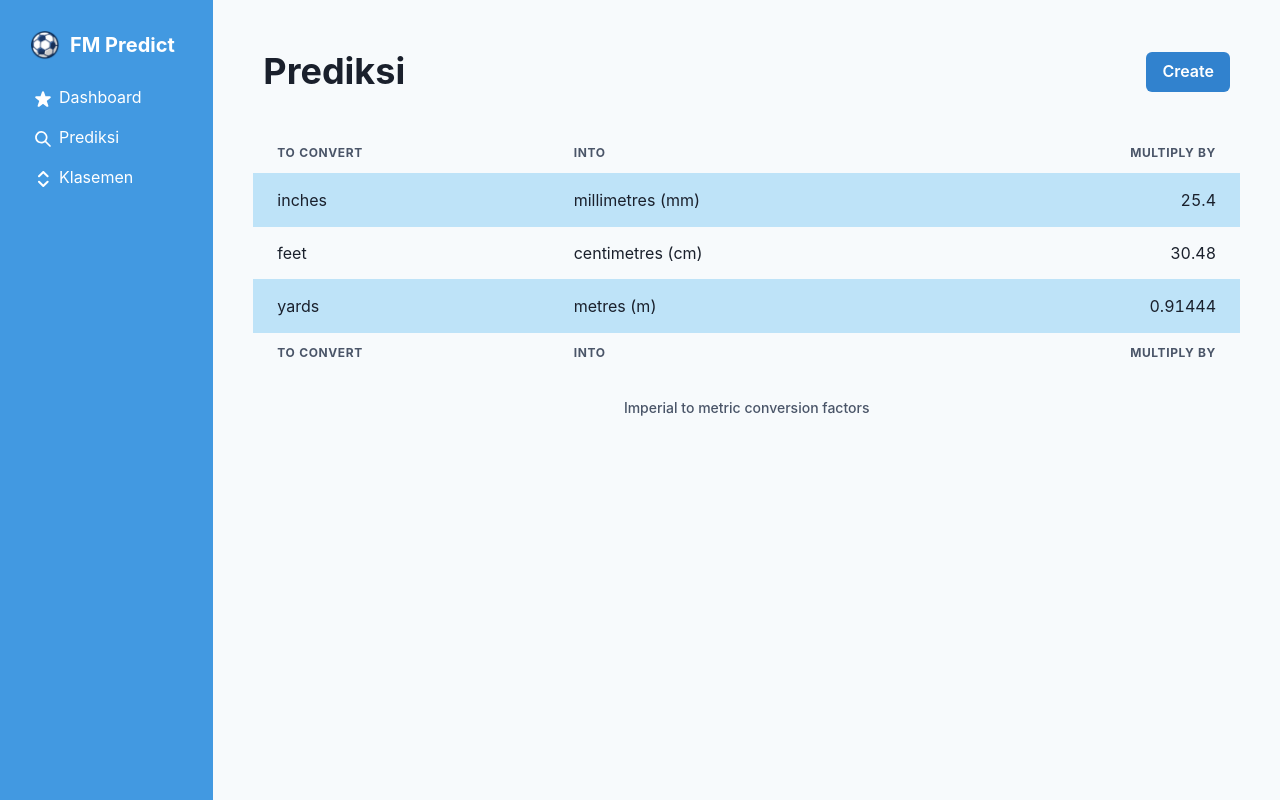
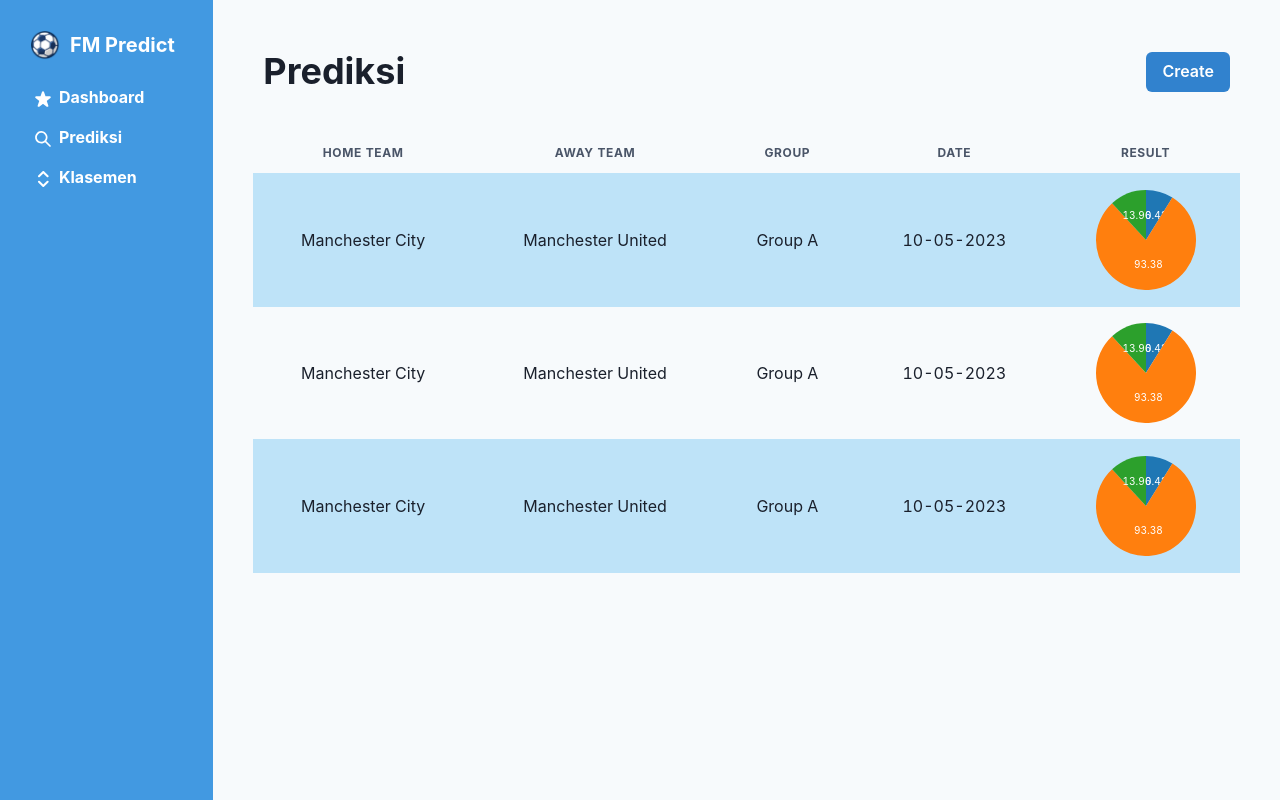
Before and after one commit to wikanadnyana/football-prediction-da-project, a React (Vite) app: page /ramal in a window 1280 px wide. Built offline with nearby package versions, Linux system fonts and the light colour scheme.

Commit message:
[FIX] prediksi pages

```diff
--- /dev/null
+++ b/src/components/PieChart.jsx
@@ -0,0 +1,64 @@
+import React, { useEffect, useRef } from "react";
+import * as d3 from "d3";
+import { Flex } from "@chakra-ui/react";
+
+export const PieChart = (props) => {
+    const styles = {
+        textAlign: "center",
+    };
+    const ref = useRef(null);
+    const createPie = d3
+        .pie()
+        .value((d) => d.value)
+        .sort(null);
+    const createArc = d3
+        .arc()
+        .innerRadius(props.innerRadius)
+        .outerRadius(props.outerRadius);
+    const colors = d3.scaleOrdinal(d3.schemeCategory10);
+    const format = d3.format(".2f");
+
+    useEffect(() => {
+        const data = createPie(props.data);
+        const group = d3.select(ref.current);
+        const groupWithData = group.selectAll("g.arc").data(data);
+
+        groupWithData.exit().remove();
+
+        const groupWithUpdate = groupWithData
+            .enter()
+            .append("g")
+            .attr("class", "arc");
+
+        const path = groupWithUpdate
+            .append("path")
+            .merge(groupWithData.select("path.arc"));
+
+        path.attr("class", "arc")
+            .attr("d", createArc)
+            .attr("fill", (d, i) => colors(i));
+        // .attr("transform", "translate(40,40)");
+
+        const text = groupWithUpdate
+            .append("text")
+            .merge(groupWithData.select("text"));
+
+        text.attr("text-anchor", "middle")
+            .attr("alignment-baseline", "middle")
+            .attr("transform", (d) => `translate(${createArc.centroid(d)})`)
+            .style("fill", "white")
+            .style("font-size", 10)
+            .text((d) => format(d.value));
+    }, [props.data]);
+
+    return (
+        <Flex justifyContent="center">
+            <svg width={props.width} height={props.height}>
+                <g
+                    ref={ref}
+                    transform={`translate(${props.outerRadius} ${props.outerRadius})`}
+                />
+            </svg>
+        </Flex>
+    );
+};
--- a/src/components/Sidebar.jsx
+++ b/src/components/Sidebar.jsx
@@ -1,24 +1,55 @@
 import { List, ListItem, ListIcon } from "@chakra-ui/react";
 import { NavLink } from "react-router-dom";
 import { StarIcon, SearchIcon, ArrowUpDownIcon } from "@chakra-ui/icons";
+import { useState } from "react";
 
 export const Sidebar = () => {
+    const [activeLink, setActiveLink] = useState(null);
+
+    const handleLinkClick = (index) => {
+        setActiveLink(index);
+    };
+
+    const linkStyles = {
+        color: "white",
+        fontSize: "1em",
+        spacing: 4,
+        p: "5px",
+        fontWeight: "bold",
+    };
+
+    const activeLinkStyles = {
+        color: "#165a72",
+    };
+
     return (
-        <List color="white" fontSize="1em" spacing={4} p="5px">
+        <List {...linkStyles}>
             <ListItem>
-                <NavLink to="/">
+                <NavLink
+                    to="/"
+                    onClick={() => handleLinkClick(0)}
+                    style={activeLink === 0 ? activeLinkStyles : {}}
+                >
                     <ListIcon as={StarIcon} color="white" />
                     Dashboard
                 </NavLink>
             </ListItem>
             <ListItem>
-                <NavLink to="ramal">
+                <NavLink
+                    to="ramal"
+                    onClick={() => handleLinkClick(1)}
+                    style={activeLink === 1 ? activeLinkStyles : {}}
+                >
                     <ListIcon as={SearchIcon} color="white" />
                     Prediksi
                 </NavLink>
             </ListItem>
             <ListItem>
-                <NavLink to="klasemen">
+                <NavLink
+                    to="klasemen"
+                    onClick={() => handleLinkClick(2)}
+                    style={activeLink === 2 ? activeLinkStyles : {}}
+                >
                     <ListIcon as={ArrowUpDownIcon} color="white" />
                     Klasemen
                 </NavLink>
--- a/src/pages/Create.jsx
+++ b/src/pages/Create.jsx
@@ -1,54 +1,94 @@
-import React from "react";
+import React, { useState, useEffect } from "react";
+import * as d3 from "d3";
 import {
     Table,
     Thead,
     Tbody,
-    Tfoot,
     Tr,
     Th,
     Td,
     TableCaption,
     TableContainer,
 } from "@chakra-ui/react";
+import { PieChart } from "../components/PieChart";
 
 export const Create = () => {
+    const generateData = (value, length = 3) =>
+        d3.range(length).map((item, index) => ({
+            date: index,
+            value:
+                value === null || value === undefined
+                    ? Math.random() * 100
+                    : value,
+        }));
+
+    const [data, setData] = useState(generateData(0));
+    const changeData = () => {
+        setData(generateData());
+    };
+
+    useEffect(() => {
+        setData(generateData());
+    }, [!data]);
     return (
         <TableContainer paddingTop="30px">
             <Table variant="striped" colorScheme="blue">
-                <TableCaption>
-                    Imperial to metric conversion factors
-                </TableCaption>
                 <Thead>
                     <Tr>
-                        <Th>To convert</Th>
-                        <Th>into</Th>
-                        <Th isNumeric>multiply by</Th>
+                        <Th textAlign="center">Home Team</Th>
+                        <Th textAlign="center">Away Team</Th>
+                        <Th textAlign="center">Group</Th>
+                        <Th textAlign="center">Date</Th>
+                        <Th textAlign="center">Result</Th>
                     </Tr>
                 </Thead>
                 <Tbody>
                     <Tr>
-                        <Td>inches</Td>
-                        <Td>millimetres (mm)</Td>
-                        <Td isNumeric>25.4</Td>
+                        <Td textAlign="center">Manchester City</Td>
+                        <Td textAlign="center">Manchester United</Td>
+                        <Td textAlign="center">Group A</Td>
+                        <Td textAlign="center">10-05-2023</Td>
+                        <Td>
+                            <PieChart
+                                data={data}
+                                width={100}
+                                height={100}
+                                innerRadius={0}
+                                outerRadius={50}
+                            />
+                        </Td>
                     </Tr>
                     <Tr>
-                        <Td>feet</Td>
-                        <Td>centimetres (cm)</Td>
-                        <Td isNumeric>30.48</Td>
+                        <Td textAlign="center">Manchester City</Td>
+                        <Td textAlign="center">Manchester United</Td>
+                        <Td textAlign="center">Group A</Td>
+                        <Td textAlign="center">10-05-2023</Td>
+                        <Td>
+                            <PieChart
+                                data={data}
+                                width={100}
+                                height={100}
+                                innerRadius={0}
+                                outerRadius={50}
+                            />
+                        </Td>
                     </Tr>
                     <Tr>
-                        <Td>yards</Td>
-                        <Td>metres (m)</Td>
-                        <Td isNumeric>0.91444</Td>
+                        <Td textAlign="center">Manchester City</Td>
+                        <Td textAlign="center">Manchester United</Td>
+                        <Td textAlign="center">Group A</Td>
+                        <Td textAlign="center">10-05-2023</Td>
+                        <Td>
+                            <PieChart
+                                data={data}
+                                width={100}
+                                height={100}
+                                innerRadius={0}
+                                outerRadius={50}
+                            />
+                        </Td>
                     </Tr>
                 </Tbody>
-                <Tfoot>
-                    <Tr>
-                        <Th>To convert</Th>
-                        <Th>into</Th>
-                        <Th isNumeric>multiply by</Th>
-                    </Tr>
-                </Tfoot>
             </Table>
         </TableContainer>
     );
--- a/src/pages/Profile.jsx
+++ b/src/pages/Profile.jsx
@@ -1,4 +1,5 @@
-import React from "react";
+import React, { useState, useEffect } from "react";
+import * as d3 from "d3";
 import {
     Text,
     Button,
@@ -8,58 +9,37 @@
     CardHeader,
     CardBody,
     CardFooter,
+    Flex,
 } from "@chakra-ui/react";
+import { PieChart } from "../components/PieChart";
 
 export const Profile = () => {
+    const generateData = (value, length = 5) =>
+        d3.range(length).map((item, index) => ({
+            date: index,
+            value:
+                value === null || value === undefined
+                    ? Math.random() * 100
+                    : value,
+        }));
+
+    const [data, setData] = useState(generateData(0));
+    const changeData = () => {
+        setData(generateData());
+    };
+
+    useEffect(() => {
+        setData(generateData());
+    }, [!data]);
     return (
         <div>
-            <SimpleGrid
-                spacing={4}
-                templateColumns="repeat(auto-fill, minmax(200px, 1fr))"
-            >
-                <Card>
-                    <CardHeader>
-                        <Heading size="md"> Customer dashboard</Heading>
-                    </CardHeader>
-                    <CardBody>
-                        <Text>
-                            View a summary of all your customers over the last
-                            month.
-                        </Text>
-                    </CardBody>
-                    <CardFooter>
-                        <Button>View here</Button>
-                    </CardFooter>
-                </Card>
-                <Card>
-                    <CardHeader>
-                        <Heading size="md"> Customer dashboard</Heading>
-                    </CardHeader>
-                    <CardBody>
-                        <Text>
-                            View a summary of all your customers over the last
-                            month.
-                        </Text>
-                    </CardBody>
-                    <CardFooter>
-                        <Button>View here</Button>
-                    </CardFooter>
-                </Card>
-                <Card>
-                    <CardHeader>
-                        <Heading size="md"> Customer dashboard</Heading>
-                    </CardHeader>
-                    <CardBody>
-                        <Text>
-                            View a summary of all your customers over the last
-                            month.
-                        </Text>
-                    </CardBody>
-                    <CardFooter>
-                        <Button>View here</Button>
-                    </CardFooter>
-                </Card>
-            </SimpleGrid>
+            <PieChart
+                data={data}
+                width={100}
+                height={100}
+                innerRadius={20}
+                outerRadius={50}
+            />
         </div>
     );
 };
```
